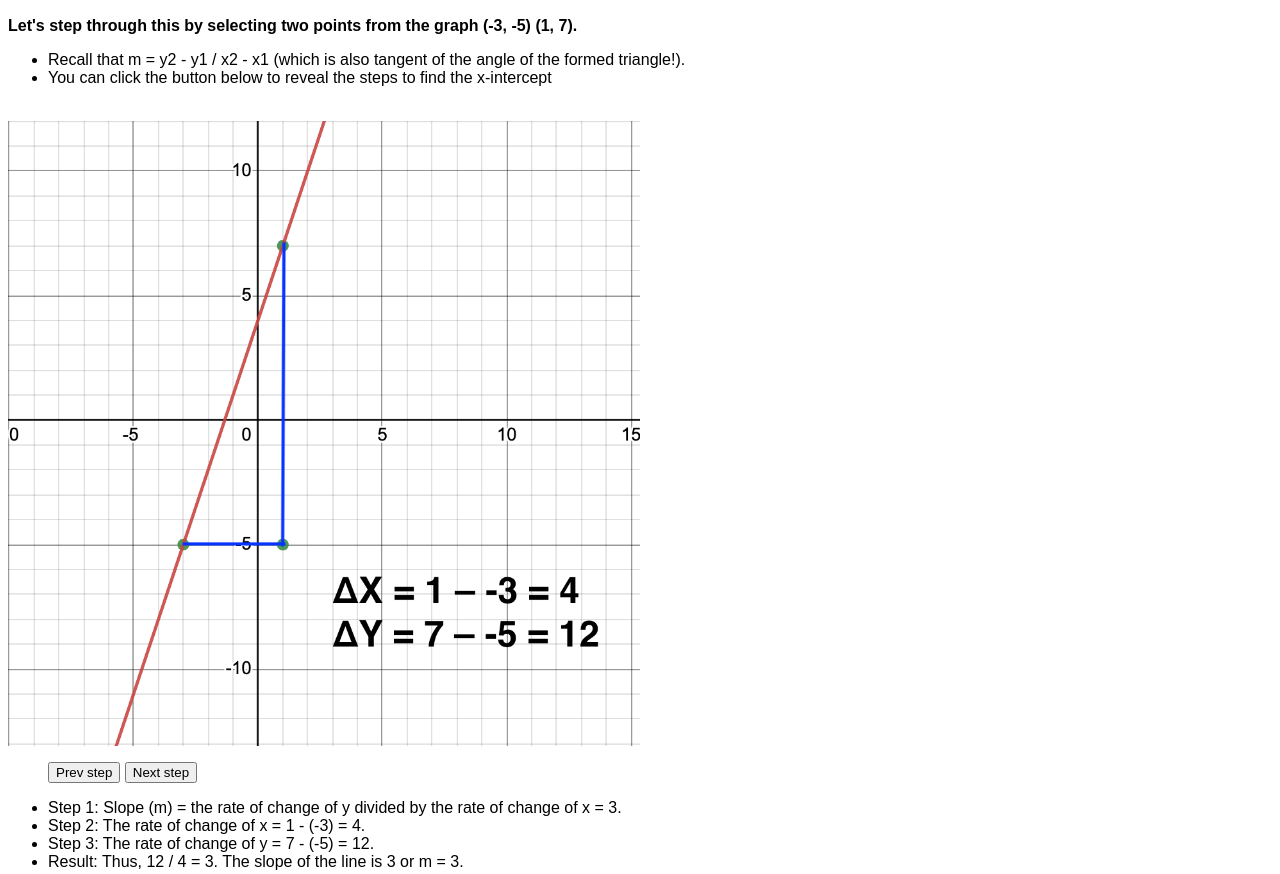
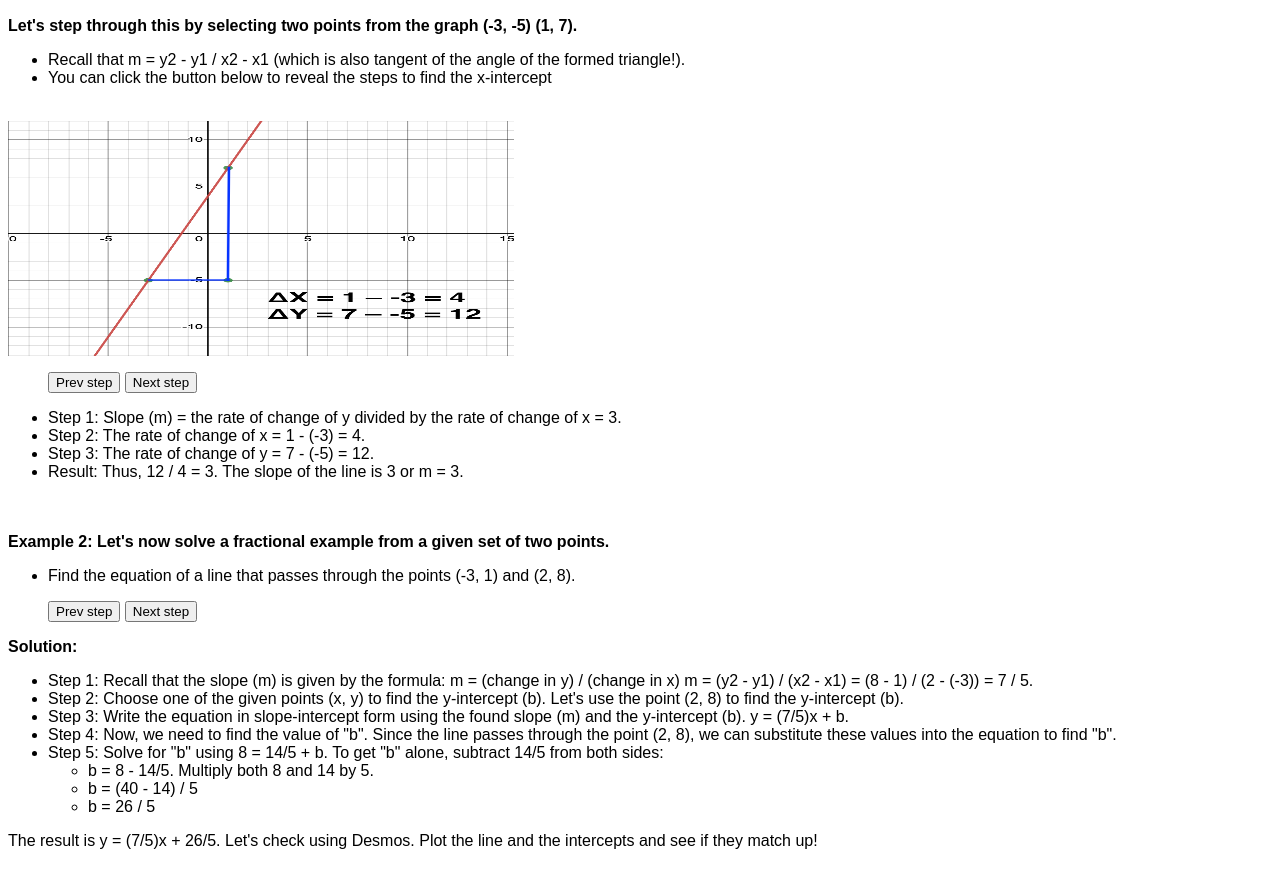
Before and after one commit to rfpg/tspppa, a plain HTML site: page module7.html in a window 1280 px wide. Shown: the part 750-1624 px from the top of the page. Drawn offline with Linux system fonts and the light colour scheme.

Commit message:
Update module7.html

```diff
--- a/module7.html
+++ b/module7.html
@@ -277,7 +277,7 @@ h2, h3, h4 *
       <li>You can click the button below to reveal the steps to find the x-intercept</li>
   </ul>
   <BR>
-    <img src="images/y.png" alt="This is an image of the line y = 3x + 4 with three points selected that will form a triangle in order to graphically determine the line's slope (m)." width="50%" height="auto" style="vertical-align:middle; margin:0px 0px">
+    <img src="images/y.png" alt="This is an image of the line y = 3x + 4 with three points selected that will form a triangle in order to graphically determine the line's slope (m)." width="40%" height="30%" style="vertical-align:middle; margin:0px 0px">
         <BR>
   <p style="padding-left: 40px; font-family: Garamond, sans-serif; font-size: 20px;" id="example_one"></p>
   <p style="padding-left: 40px;">
```
